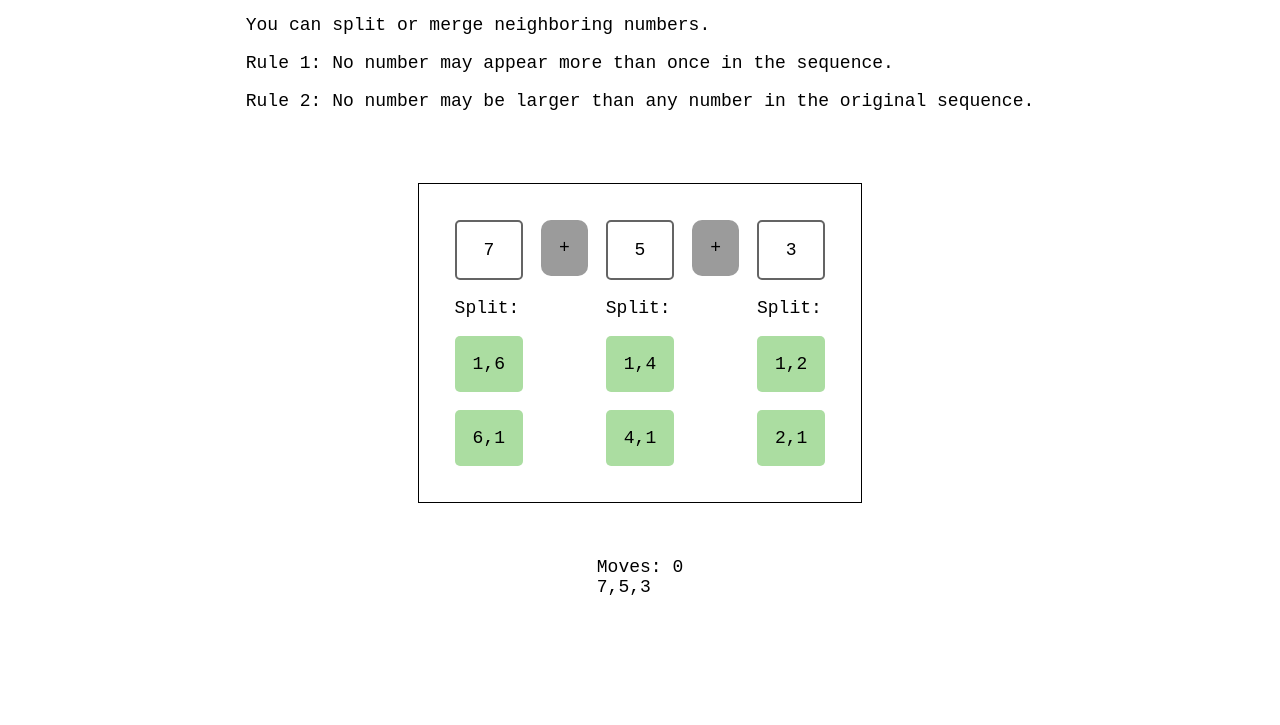
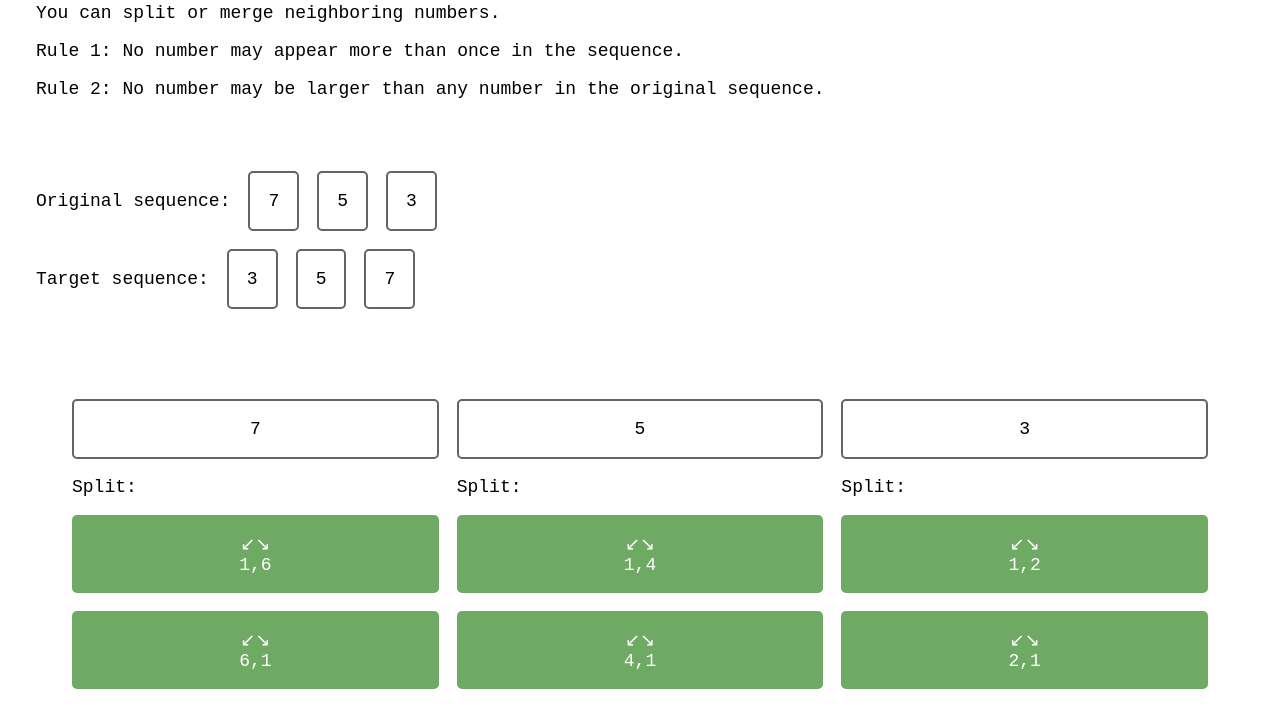
Before and after one commit to Bewelge/aNumberGame, a plain HTML site: page index.html in a window 1280 px wide. Shown: the part 122-847 px from the top of the page. Before the commit the page ends 800 px from the top, so only its background shows below. Drawn offline with Linux system fonts and the light colour scheme.

Commit message:
formatting

```diff
--- a/index.html
+++ b/index.html
@@ -20,7 +20,7 @@
 			</p>
 		<![endif]-->
 		<div id="rules">
-			<p>Reverse the list of integers</p>
+			<h1>Reverse the list of integers</h1>
 			<p>You can split or merge neighboring numbers.</p>
 			<p>Rule 1: No number may appear more than once in the sequence.</p>
 			<p>
@@ -28,6 +28,7 @@
 				sequence.
 			</p>
 		</div>
+		<div id="goal"></div>
 		<div id="seqContainer"></div>
 		<div id="history"></div>
 		<script src="main.js" async defer></script>
--- a/interface.css
+++ b/interface.css
@@ -6,56 +6,93 @@ html {
 	padding: 0;
 	display: flex;
 	flex-direction: column;
-	justify-content: center;
-	align-items: center;
+	justify-content: space-between;
+	align-items: flex-start;
 	font-size: 18px;
 	font-family: monospace;
 	gap: 3rem;
+	padding: 1rem;
+	box-sizing: border-box;
 }
-
+@media screen and (max-width: 600px) {
+	body,
+	html {
+		font-size: 12px;
+	}
+}
 #seqContainer {
 	padding: 2rem;
 	display: flex;
-	justify-content: space-evenly;
+	justify-content: center;
 	align-items: flex-start;
 	gap: 1rem;
-	border: 1px solid black;
+	max-width: 100%;
+	width: 100%;
 	box-sizing: border-box;
+}
+#goal div {
+	display: flex;
+	flex-direction: row;
+	gap: 1rem;
+	align-items: center;
+}
+#goal {
+	display: flex;
+	flex-direction: column;
+	gap: 1rem;
+	justify-content: flex-start;
 }
 
 .number {
 	border-radius: 5px;
 	padding: 1rem;
-	/* background-color: rgba(200, 200, 200, 1); */
+
 	border: 2px solid rgba(100, 100, 100, 1);
 	text-align: center;
+	box-sizing: border-box;
 }
 .numContainer {
 	display: flex;
 	flex-direction: column;
 	gap: 1rem;
+	box-sizing: border-box;
+	flex: 1 1 0px;
 }
 .selectCont {
 	display: flex;
 	flex-direction: column;
 	gap: 1rem;
+	box-sizing: border-box;
 }
 
 .pair {
 	border-radius: 5px;
 	padding: 1rem;
-	background-color: rgb(171, 221, 161);
+	background-color: rgb(110, 170, 100);
 	cursor: pointer;
 	box-sizing: border-box;
+	text-align: center;
+	color: white;
 }
 
 .merge {
 	border-radius: 10px;
 	padding: 1rem;
-	background-color: rgb(176, 255, 176);
+	background-color: rgb(110, 170, 100);
 	cursor: pointer;
+	box-sizing: border-box;
+	color: white;
+	/* position: absolute;
+	transform: translate(-50%, -100%); */
 }
 .merge.disabled {
 	cursor: default;
-	background-color: rgb(155, 155, 155);
+	display: none;
+	background-color: rgb(120, 120, 120);
 }
+#history {
+	max-height: 200px;
+	height: 200px;
+	overflow-y: auto;
+	box-sizing: border-box;
+}
--- a/main.js
+++ b/main.js
@@ -1,6 +1,7 @@
 const theSequence = [7, 5, 3]
 const seqContainer = document.getElementById("seqContainer")
 const historyContainer = document.getElementById("history")
+const goalContainer = document.getElementById("goal")
 
 const gameState = {
 	moves: 0,
@@ -37,7 +38,7 @@ function setUI(sequence) {
 			const newNum = next + num
 			const canBeMerged = !sequence.includes(newNum) && newNum <= max
 			const mergeButton = div("merge")
-			mergeButton.innerHTML = "+"
+			mergeButton.innerHTML = `→${num + next}←`
 			if (!canBeMerged) {
 				mergeButton.classList.add("disabled")
 			} else {
@@ -51,6 +52,16 @@ function setUI(sequence) {
 			seqContainer.appendChild(mergeButton)
 		}
 	})
+	goalContainer.innerHTML =
+		"<div>Original sequence: " +
+		gameState.originalSequence
+			.map(num => "<div class='number' >" + num + "</div>")
+			.join("") +
+		"</div><div>Target sequence: " +
+		gameState.goalSequence
+			.map(num => "<div class='number' >" + num + "</div>")
+			.join("") +
+		"</div>"
 	historyContainer.innerHTML =
 		"Moves: " +
 		(gameState.history.length - 1) +
@@ -87,7 +98,7 @@ function getSplitButtons(number) {
 	}
 	legiblePairs.forEach(([num0, num1]) => {
 		const pairDiv = div("pair")
-		pairDiv.innerHTML = `${num0},${num1}`
+		pairDiv.innerHTML = `↙↘<br>${num0},${num1}`
 		pairDiv.onclick = () => {
 			let currentIndex = gameState.sequence.indexOf(num0 + num1)
 			const newSequence = gameState.sequence.slice(0)
```
